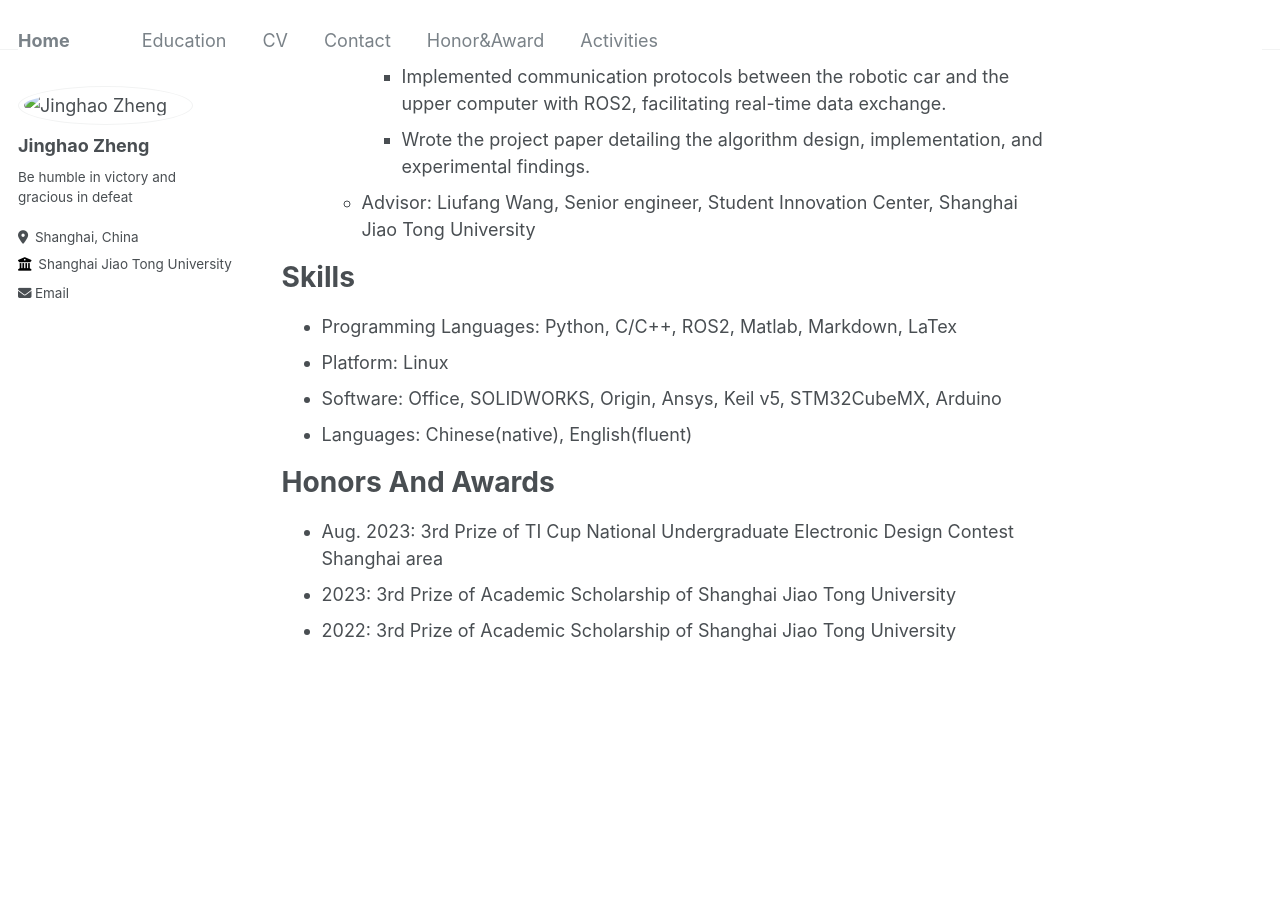
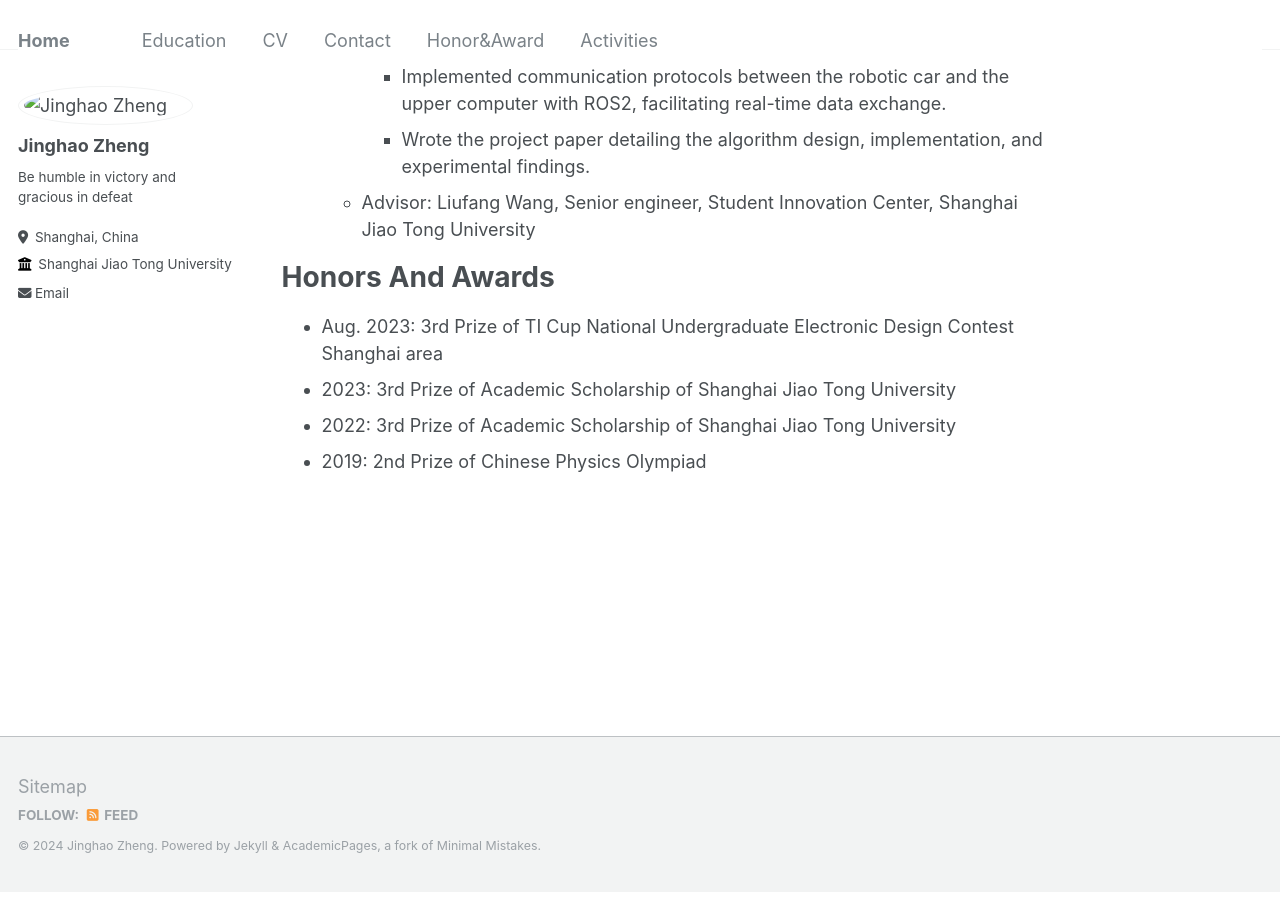
Before and after one commit to JinghaoZheng/JinghaoZheng.github.io, a Jekyll site: the page built from _pages/about.md, in a window 1280 px wide and 900 px high, scrolled down 1894 px. Built offline with Jekyll 4.4.1, drawn with Linux system fonts in a browser that asks for light colours.

Commit message:
Update about.md

```diff
--- a/_pages/about.md
+++ b/_pages/about.md
@@ -55,15 +55,9 @@ Research experience
     * Wrote the project paper detailing the algorithm design, implementation, and experimental findings.
   * Advisor: Liufang Wang, Senior engineer, Student Innovation Center, Shanghai Jiao Tong University
 
-Skills
-======
-* Programming Languages: Python, C/C++, ROS2, Matlab, Markdown, LaTex
-* Platform: Linux
-* Software: Office, SOLIDWORKS, Origin, Ansys, Keil v5, STM32CubeMX, Arduino
-* Languages: Chinese(native), English(fluent)
-
 Honors And Awards
 ======
 * Aug. 2023: 3rd Prize of TI Cup National Undergraduate Electronic Design Contest Shanghai area
 * 2023: 3rd Prize of Academic Scholarship of Shanghai Jiao Tong University
 * 2022: 3rd Prize of Academic Scholarship of Shanghai Jiao Tong University
+* 2019: 2nd Prize of Chinese Physics Olympiad
```
